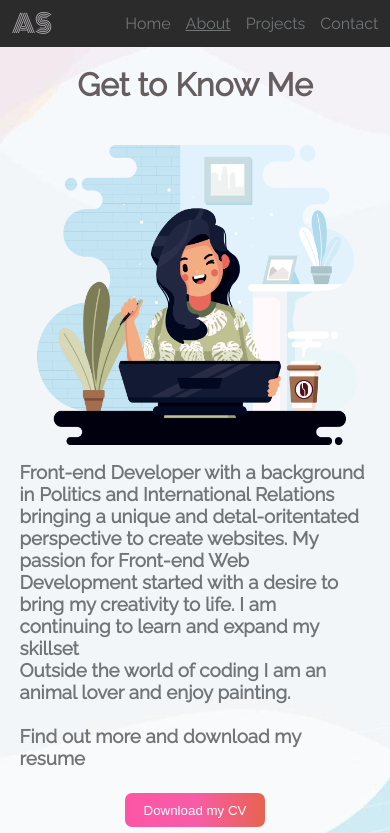
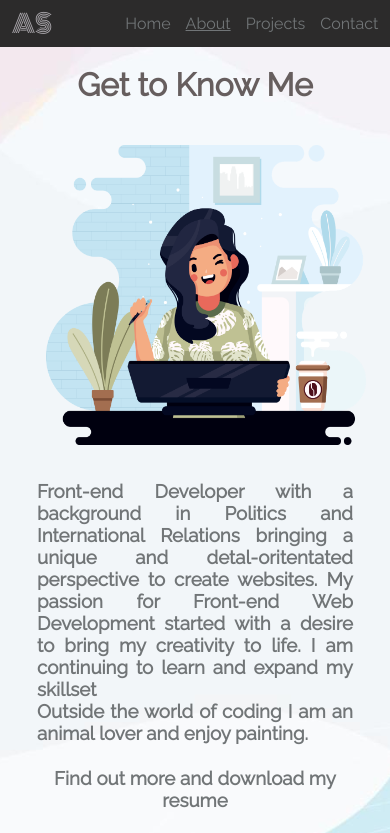
Before and after one commit to ayahxsheikh/my-portfolio, a React (Create React App) app: page /about in a window 390 px wide. Shown: the top 833 px of the page. Built offline with nearby package versions, Linux system fonts and the light colour scheme.

Commit message:
fixed media queries for about-img

```diff
--- a/src/styles/about.css
+++ b/src/styles/about.css
@@ -23,19 +23,20 @@
     display:grid;
     grid-template-columns: 1fr 1fr;
     margin-bottom: 4rem;
-    gap: 1rem;
+    /* gap: 1rem; */
     color: var(--text1);
 }
 
 .about-info{
     max-width: 100%;
+    padding-top:1%;
 }
 
 .about-img{
     text-align:center;
     height: 300px;
     width: 320px;
-    padding-left: 5%;
+    padding-left: 6%;
 }
 
 .cv-sec{
@@ -100,17 +101,41 @@
 @media only screen and (max-width: 830px){
 
     .aboutBg{
-        min-height: 150vh;
+        min-height: 174vh;
     }
 
     .about-section{
         grid-template-columns: 1fr;
+        gap: 2rem;
+        margin-bottom: 2.5rem;
     }
+
+    .about-img {
+        margin: 0rem auto;
+    }
+
+    .about-info{
+        max-width: 90%;
+        margin: 0rem auto;
+        text-align: justify;
+    }
+
+    .cvBtn{
+        padding: 1.8%;
+    }
+
+    .cv-title{
+        text-align: center;
+    }
+
+    /* .skills-title {
+        text-align: center;
+    } */
 
     .techLogos1 {
         grid-template-columns: 1fr 1fr 1fr;
         grid-template-rows: 1fr;
-        row-gap: 2.5rem;
+        row-gap: 2.2rem;
         margin: 0 auto;
     }
 }
```
Also changed, not shown: src/pages/About.js (+1 -9 lines), src/assets/codegirl.jpg (deleted), src/assets/images/test1.png (renamed from src/assets/test1.png).
